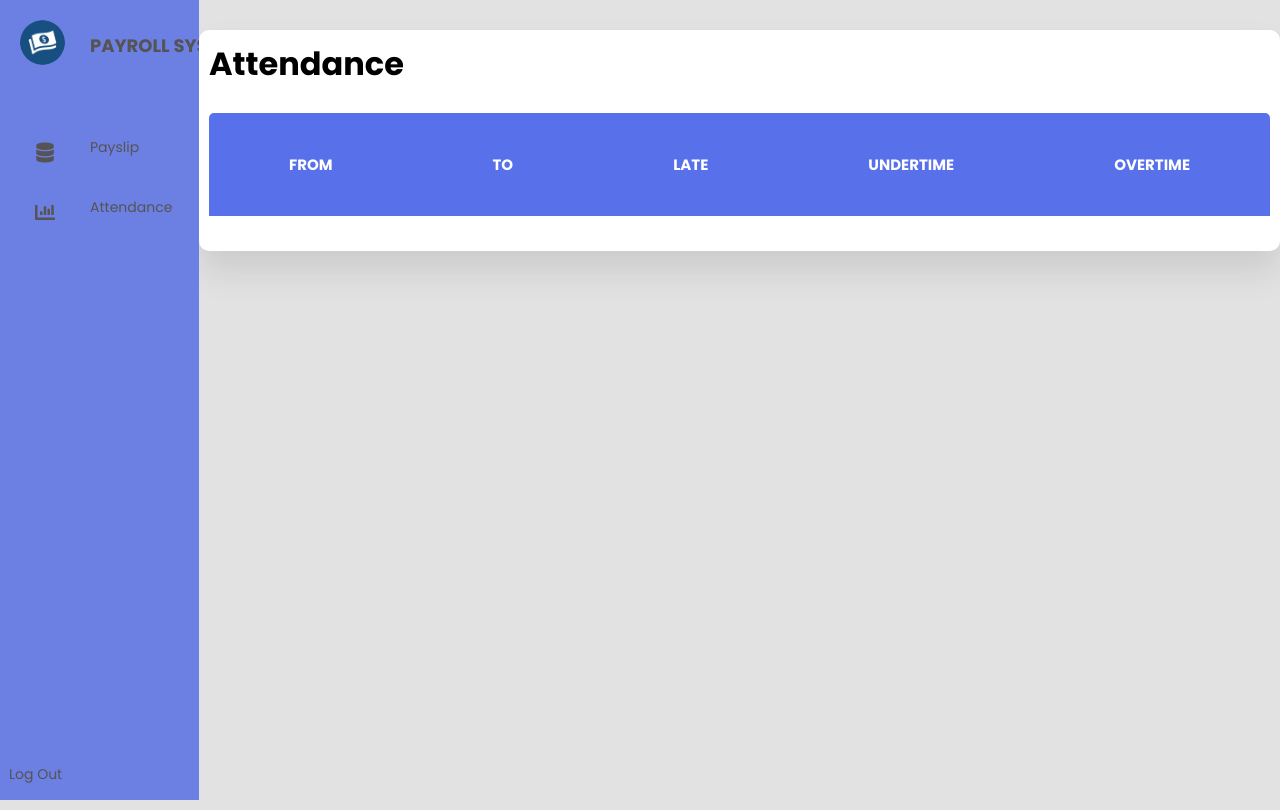
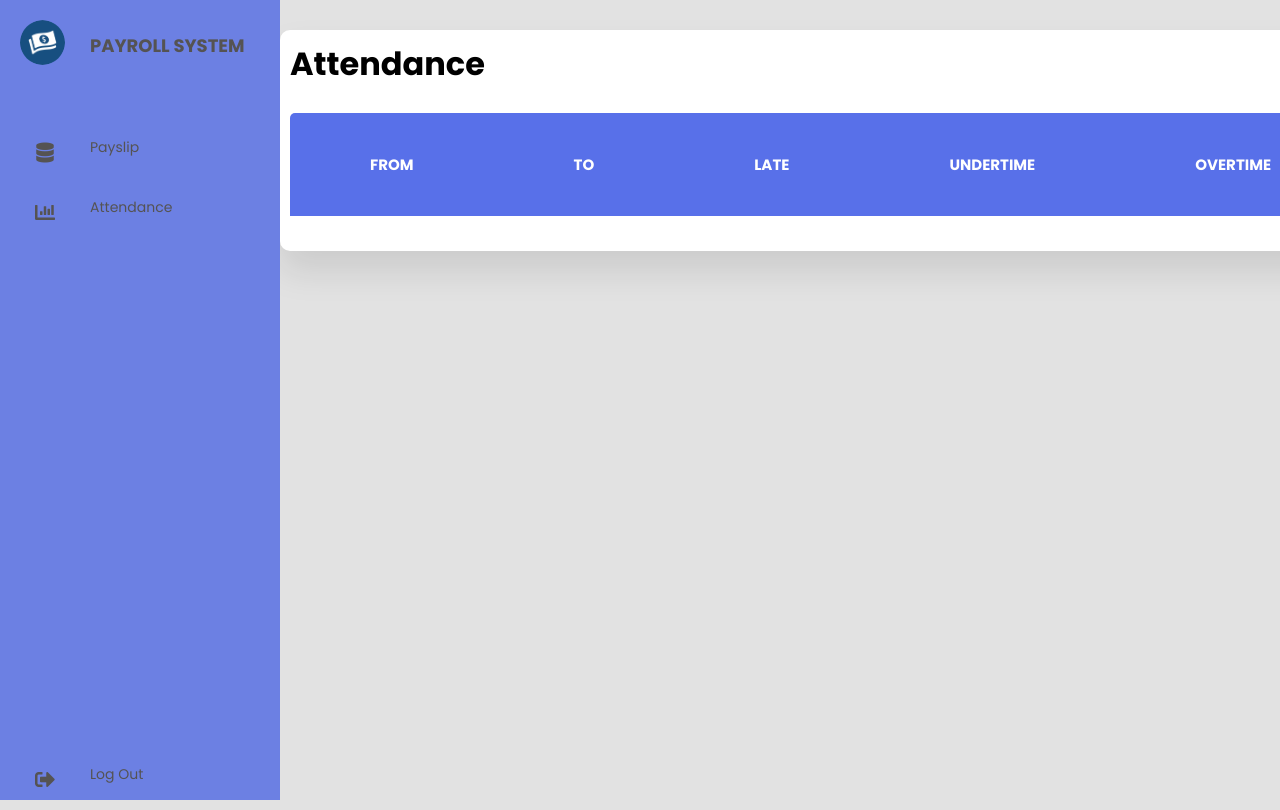
Before and after one commit to patrick23-commits/Payroll-CRUD, a PHP site: page /employee/attendance.php in a window 1280 px wide; the page is wider, and only the part inside the window is pictured. Run offline with PHP 8.4, Linux system fonts and the light colour scheme; the visitor is signed in with stand-in values (Sample User, id 1); data that the repository does not hold is empty.

Commit message:
Fixed designs for attendance ang employee.php

```diff
--- a/css/attendance.css
+++ b/css/attendance.css
@@ -17,15 +17,15 @@
     bottom: 0;
     height: 100vh;
     left: 0;
-    width: 90px;
-    /* width: 280px; */
+    width: 85px;
     background: #6c80e3;
     overflow: hidden;
     transition: 1s;
 }
 nav:hover{
-    width: 280px;
+    width: 280px !important;
     transition: 1s;
+    overflow: visible;
 }
 .logo{
     text-align: center;
--- a/css/employee.css
+++ b/css/employee.css
@@ -17,7 +17,7 @@
     bottom: 0;
     height: 100vh;
     left: 0;
-    width: 100px;
+    width: 85px;
     /* width: 280px; */
     background: #6c80e3;
     overflow: hidden;
@@ -153,12 +153,13 @@
     text-transform: capitalize;
 }
 .attendance-list{
-    width: 155%;
+    width: 100%;
     padding: 10px;
     margin-top: 10px;
     background: #fff;
     border-radius: 10px;
     box-shadow: 0 20px 35px rgba(0, 0, 0, 0.1);
+    margin-left: 5px;
 }
 .table{
     border-collapse: collapse;
```
Also changed, not shown: payroll.php (+15 -2 lines).
